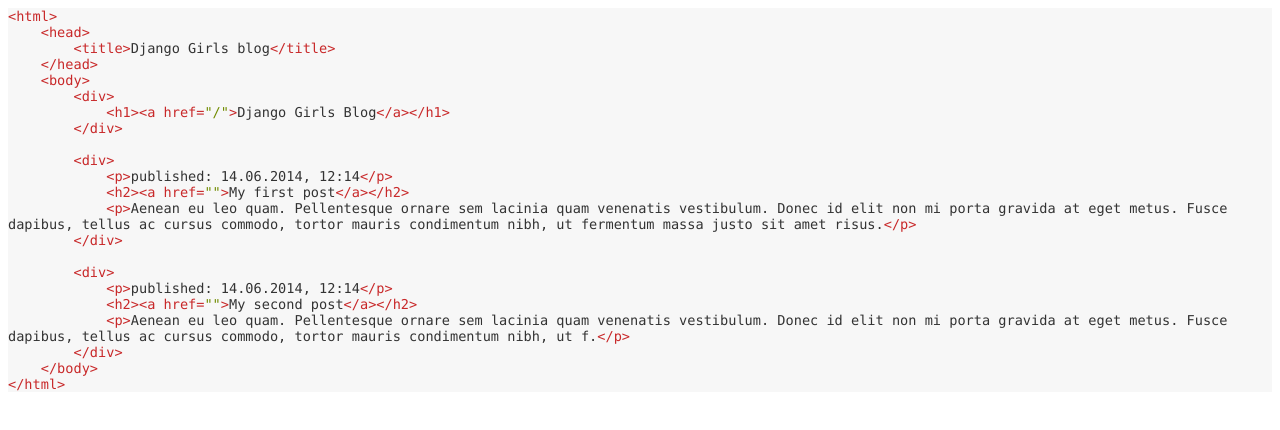
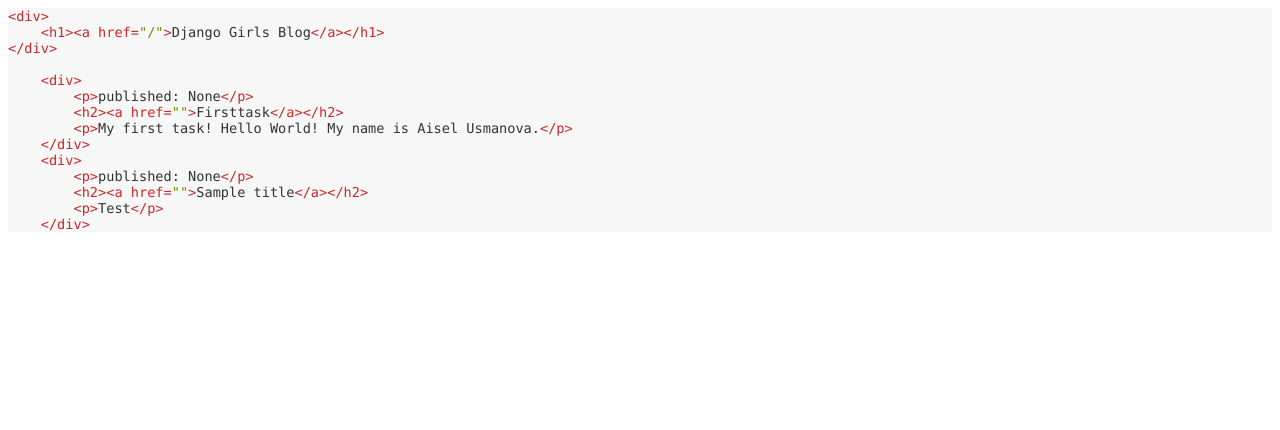
Before and after one commit to AiselUSMANOVA/my-first-blog, a Django app: template blog/templates/blog/post_list.html in a window 1280 px wide. Shown: the top 430 px of the page. Run offline with Django 3.2, Linux system fonts and the light colour scheme; the template is opened without the code that fills it: values that come from a table or form of the project are taken from there, others are empty; data comes from the database, SQL or seed files in the repository; both versions use the stored data as it was after the commit.

Commit message:
Modified templates to display posts from database.

```diff
--- a/blog/templates/blog/post_list.html
+++ b/blog/templates/blog/post_list.html
@@ -8,36 +8,25 @@
   <meta name="CocoaVersion" content="1561.6">
   <style type="text/css">
     p.p1 {margin: 0.0px 0.0px 0.0px 0.0px; font: 13.6px Menlo; color: #c82829; -webkit-text-stroke: #c82829; background-color: #f7f7f7}
-    p.p2 {margin: 0.0px 0.0px 0.0px 0.0px; font: 13.6px Menlo; color: #333333; -webkit-text-stroke: #333333; background-color: #f7f7f7}
-    p.p3 {margin: 0.0px 0.0px 0.0px 0.0px; font: 13.6px Menlo; color: #333333; -webkit-text-stroke: #333333; background-color: #f7f7f7; min-height: 16.0px}
+    p.p2 {margin: 0.0px 0.0px 0.0px 0.0px; font: 13.6px Menlo; color: #333333; -webkit-text-stroke: #333333; background-color: #f7f7f7; min-height: 16.0px}
+    p.p3 {margin: 0.0px 0.0px 0.0px 0.0px; font: 13.6px Menlo; color: #333333; -webkit-text-stroke: #333333; background-color: #f7f7f7}
     span.s1 {font-kerning: none}
     span.s2 {font-kerning: none; color: #333333; -webkit-text-stroke: 0px #333333}
-    span.s3 {font-kerning: none; color: #c82829; -webkit-text-stroke: 0px #c82829}
-    span.s4 {font-kerning: none; color: #718c00; -webkit-text-stroke: 0px #718c00}
+    span.s3 {font-kerning: none; color: #718c00; -webkit-text-stroke: 0px #718c00}
+    span.s4 {font-kerning: none; color: #c82829; -webkit-text-stroke: 0px #c82829}
   </style>
 </head>
 <body>
-<p class="p1"><span class="s1">&lt;html&gt;</span></p>
-<p class="p1"><span class="s2"><span class="Apple-converted-space">    </span></span><span class="s1">&lt;head&gt;</span></p>
-<p class="p2"><span class="s1"><span class="Apple-converted-space">        </span></span><span class="s3">&lt;title&gt;</span><span class="s1">Django Girls blog</span><span class="s3">&lt;/title&gt;</span></p>
-<p class="p1"><span class="s2"><span class="Apple-converted-space">    </span></span><span class="s1">&lt;/head&gt;</span></p>
-<p class="p1"><span class="s2"><span class="Apple-converted-space">    </span></span><span class="s1">&lt;body&gt;</span></p>
-<p class="p2"><span class="s1"><span class="Apple-converted-space">        </span></span><span class="s3">&lt;div&gt;</span></p>
-<p class="p2"><span class="s1"><span class="Apple-converted-space">            </span></span><span class="s3">&lt;h1&gt;&lt;a href=</span><span class="s4">"/"</span><span class="s3">&gt;</span><span class="s1">Django Girls Blog</span><span class="s3">&lt;/a&gt;&lt;/h1&gt;</span></p>
-<p class="p2"><span class="s1"><span class="Apple-converted-space">        </span></span><span class="s3">&lt;/div&gt;</span></p>
-<p class="p3"><span class="s1"></span><br></p>
-<p class="p2"><span class="s1"><span class="Apple-converted-space">        </span></span><span class="s3">&lt;div&gt;</span></p>
-<p class="p2"><span class="s1"><span class="Apple-converted-space">            </span></span><span class="s3">&lt;p&gt;</span><span class="s1">published: 14.06.2014, 12:14</span><span class="s3">&lt;/p&gt;</span></p>
-<p class="p2"><span class="s1"><span class="Apple-converted-space">            </span></span><span class="s3">&lt;h2&gt;&lt;a href=</span><span class="s4">""</span><span class="s3">&gt;</span><span class="s1">My first post</span><span class="s3">&lt;/a&gt;&lt;/h2&gt;</span></p>
-<p class="p2"><span class="s1"><span class="Apple-converted-space">            </span></span><span class="s3">&lt;p&gt;</span><span class="s1">Aenean eu leo quam. Pellentesque ornare sem lacinia quam venenatis vestibulum. Donec id elit non mi porta gravida at eget metus. Fusce dapibus, tellus ac cursus commodo, tortor mauris condimentum nibh, ut fermentum massa justo sit amet risus.</span><span class="s3">&lt;/p&gt;</span></p>
-<p class="p2"><span class="s1"><span class="Apple-converted-space">        </span></span><span class="s3">&lt;/div&gt;</span></p>
-<p class="p3"><span class="s1"></span><br></p>
-<p class="p2"><span class="s1"><span class="Apple-converted-space">        </span></span><span class="s3">&lt;div&gt;</span></p>
-<p class="p2"><span class="s1"><span class="Apple-converted-space">            </span></span><span class="s3">&lt;p&gt;</span><span class="s1">published: 14.06.2014, 12:14</span><span class="s3">&lt;/p&gt;</span></p>
-<p class="p2"><span class="s1"><span class="Apple-converted-space">            </span></span><span class="s3">&lt;h2&gt;&lt;a href=</span><span class="s4">""</span><span class="s3">&gt;</span><span class="s1">My second post</span><span class="s3">&lt;/a&gt;&lt;/h2&gt;</span></p>
-<p class="p2"><span class="s1"><span class="Apple-converted-space">            </span></span><span class="s3">&lt;p&gt;</span><span class="s1">Aenean eu leo quam. Pellentesque ornare sem lacinia quam venenatis vestibulum. Donec id elit non mi porta gravida at eget metus. Fusce dapibus, tellus ac cursus commodo, tortor mauris condimentum nibh, ut f.</span><span class="s3">&lt;/p&gt;</span></p>
-<p class="p2"><span class="s1"><span class="Apple-converted-space">        </span></span><span class="s3">&lt;/div&gt;</span></p>
-<p class="p1"><span class="s2"><span class="Apple-converted-space">    </span></span><span class="s1">&lt;/body&gt;</span></p>
-<p class="p1"><span class="s1">&lt;/html&gt;</span></p>
+<p class="p1"><span class="s1">&lt;div&gt;</span></p>
+<p class="p1"><span class="s2"><span class="Apple-converted-space">    </span></span><span class="s1">&lt;h1&gt;&lt;a href=</span><span class="s3">"/"</span><span class="s1">&gt;</span><span class="s2">Django Girls Blog</span><span class="s1">&lt;/a&gt;&lt;/h1&gt;</span></p>
+<p class="p1"><span class="s1">&lt;/div&gt;</span></p>
+<p class="p2"><span class="s1"></span><br></p>
+<p class="p3"><span class="s1">{% for post in posts %}</span></p>
+<p class="p1"><span class="s2"><span class="Apple-converted-space">    </span></span><span class="s1">&lt;div&gt;</span></p>
+<p class="p3"><span class="s1"><span class="Apple-converted-space">        </span></span><span class="s4">&lt;p&gt;</span><span class="s1">published: {{ post.published_date }}</span><span class="s4">&lt;/p&gt;</span></p>
+<p class="p3"><span class="s1"><span class="Apple-converted-space">        </span></span><span class="s4">&lt;h2&gt;&lt;a href=</span><span class="s3">""</span><span class="s4">&gt;</span><span class="s1">{{ post.title }}</span><span class="s4">&lt;/a&gt;&lt;/h2&gt;</span></p>
+<p class="p3"><span class="s1"><span class="Apple-converted-space">        </span></span><span class="s4">&lt;p&gt;</span><span class="s1">{{ post.text|linebreaksbr }}</span><span class="s4">&lt;/p&gt;</span></p>
+<p class="p1"><span class="s2"><span class="Apple-converted-space">    </span></span><span class="s1">&lt;/div&gt;</span></p>
+<p class="p3"><span class="s1">{% endfor %}</span></p>
 </body>
 </html>
--- a/blog/views.py
+++ b/blog/views.py
@@ -1,4 +1,6 @@
 from django.shortcuts import render
+from .models import Post
 
 def post_list(request):
-    return render(request, 'blog/post_list.html', {})
+    rposts = Post.objects.filter(published_date__lte=timezone.now()).order_by('published_date')
+    return render(request, 'blog/post_list.html', {'posts': posts})
```
Also changed, not shown: db.sqlite3.
